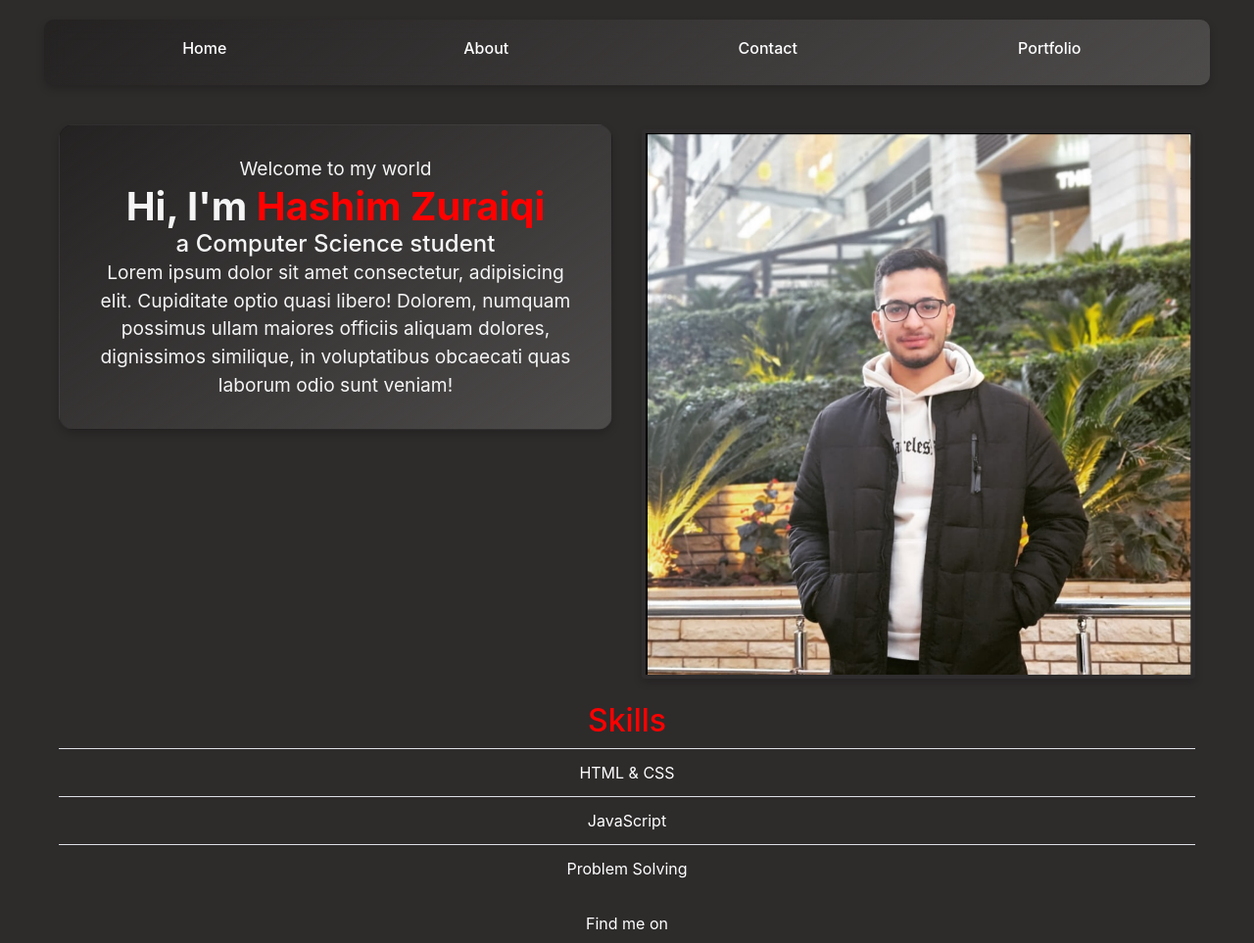
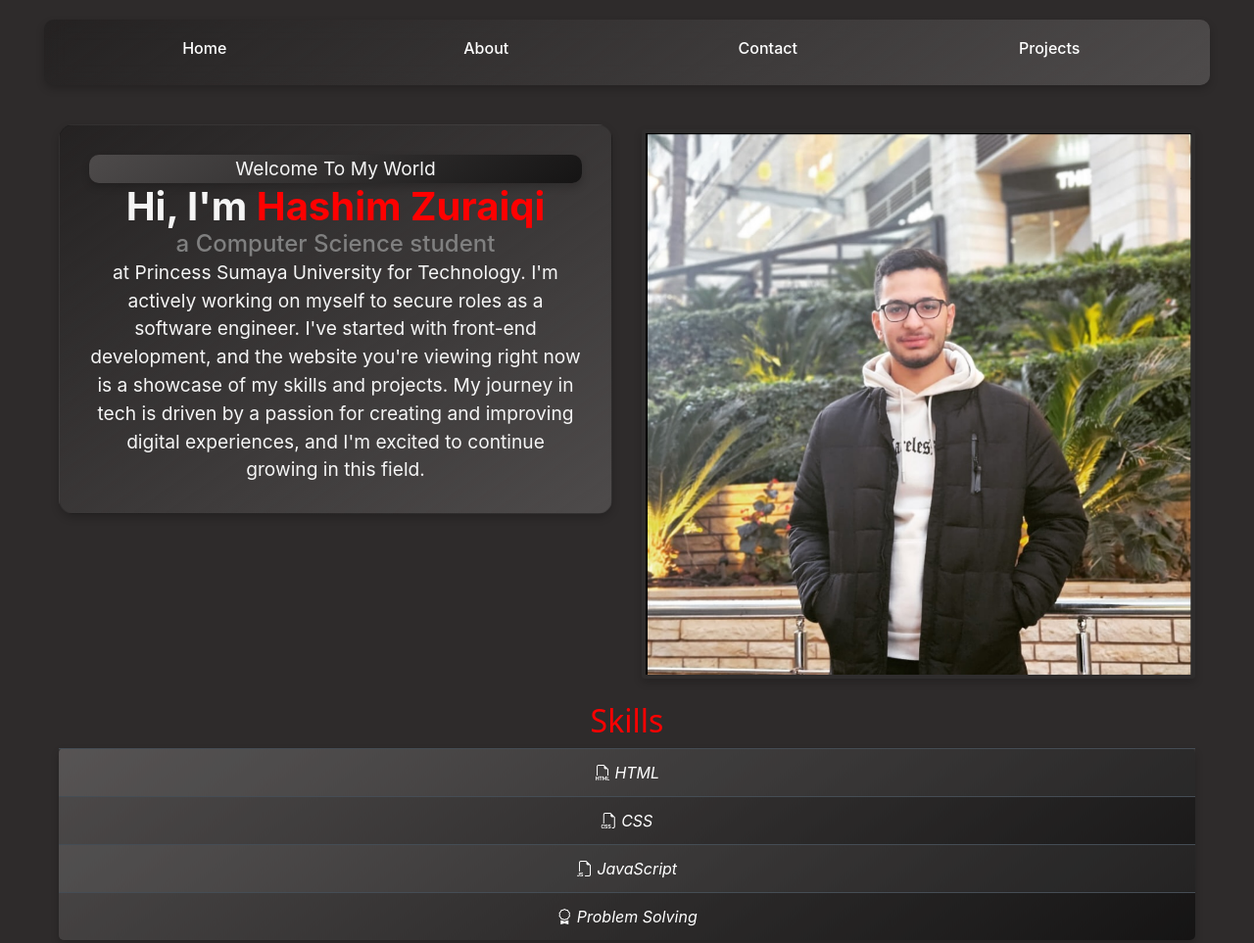
Before and after one commit to HashimZuraiqi/HomeZu, a plain HTML site: page index.html in a window 1280 px wide. Shown: the top 963 px of the page at 98% size. Drawn offline with nearby package versions, Linux system fonts and the light colour scheme.

Commit message:
Update index.html

```diff
--- a/index.html
+++ b/index.html
@@ -75,7 +75,7 @@
 
         img {
             background: linear-gradient(145deg, #c6c5c5, #4e4b4b);
-            box-shadow: 0 4px 8px rgba(0, 0, 0, 0.2);
+            box-shadow: 0 4px 8px rgba(2, 2, 2, 0.2);
             margin-top: 25px;
             border-radius: 10px;
             border: 4px solid rgb(47, 45, 45);
@@ -121,8 +121,12 @@
             color: white;
         }
 
-        .skills-table {
+         #table{
             margin: auto;
+            background-color: #1c1c1c;
+            border-radius: 5px;
+            box-shadow: 0 4px 8px rgba(0, 0, 0, 0.2);
+            background: linear-gradient(145deg, #4e4b4b ,#151414);
         }
     </style>
 </head>
@@ -139,16 +143,16 @@
                 <a style="color: white;" href="contact.html" target="_blank"><h6>Contact</h6></a>
             </div>
             <div class="col-md-3 col-6">
-                <h6>Portfolio</h6>
+                <h6>Projects</h6>
             </div>
         </div>
         <div class="row">
             <div class="col-sm-6 col-12">
                 <div class="card">
-                    <p>Welcome to my world</p>
+                    <p style="background-color: gray; border-radius: 10px; box-shadow: 0 4px 8px rgba(0, 0, 0, 0.2); background: linear-gradient(145deg, #4e4b4b ,#151414);">Welcome To My World</p>
                     <h1>Hi, I'm <span>Hashim Zuraiqi</span><br></h1>
-                    <h2>a Computer Science student</h2>
-                    <p>Lorem ipsum dolor sit amet consectetur, adipisicing elit. Cupiditate optio quasi libero! Dolorem, numquam possimus ullam maiores officiis aliquam dolores, dignissimos similique, in voluptatibus obcaecati quas laborum odio sunt veniam!</p>
+                    <h2 style="color: gray;">a Computer Science student</h2>
+                    <p> at Princess Sumaya University for Technology. I'm actively working on myself to secure roles as a software engineer. I've started with front-end development, and the website you're viewing right now is a showcase of my skills and projects. My journey in tech is driven by a passion for creating and improving digital experiences, and I'm excited to continue growing in this field.</p>
                 </div>
             </div>
             <div class="col-sm-6 col-12">
@@ -158,16 +162,19 @@
         <div class="row text-center" id="skill">
             <div class="col-md-12">
                 <br>
-                <h2 style="color: red;">Skills</h2>
-                <table class="table skills-table">
+                <h2 style="color: red; font-family: system-ui, -apple-system, BlinkMacSystemFont, 'Segoe UI', Roboto, Oxygen, Ubuntu, Cantarell, 'Open Sans', 'Helvetica Neue', sans-serif;">Skills</h2>
+                <table class="table table-striped table-dark" id="table">
                     <tr>
-                        <td>HTML & CSS</td>
+                        <td><i id="html" class="bi bi-filetype-html"> HTML</i></td>
                     </tr>
                     <tr>
-                        <td>JavaScript</td>
+                        <td><i id="css" class="bi bi-filetype-css"> CSS</i></td>
                     </tr>
                     <tr>
-                        <td>Problem Solving</td>
+                        <td><i id="js" class="bi bi-filetype-js"> JavaScript</i></td>
+                    </tr>
+                    <tr>
+                        <td><i id="pro" class="bi bi-award"> Problem Solving</i></td>
                     </tr>
                 </table>
             </div>
```
